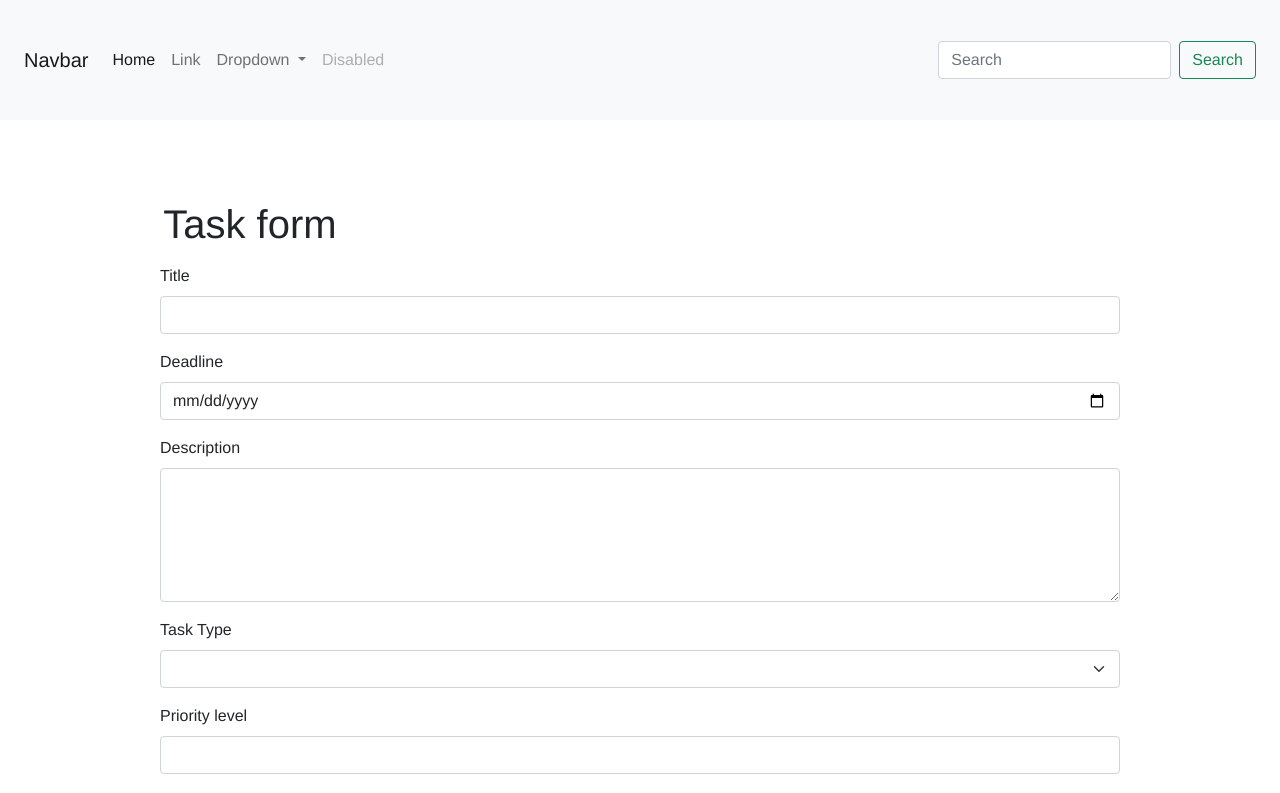
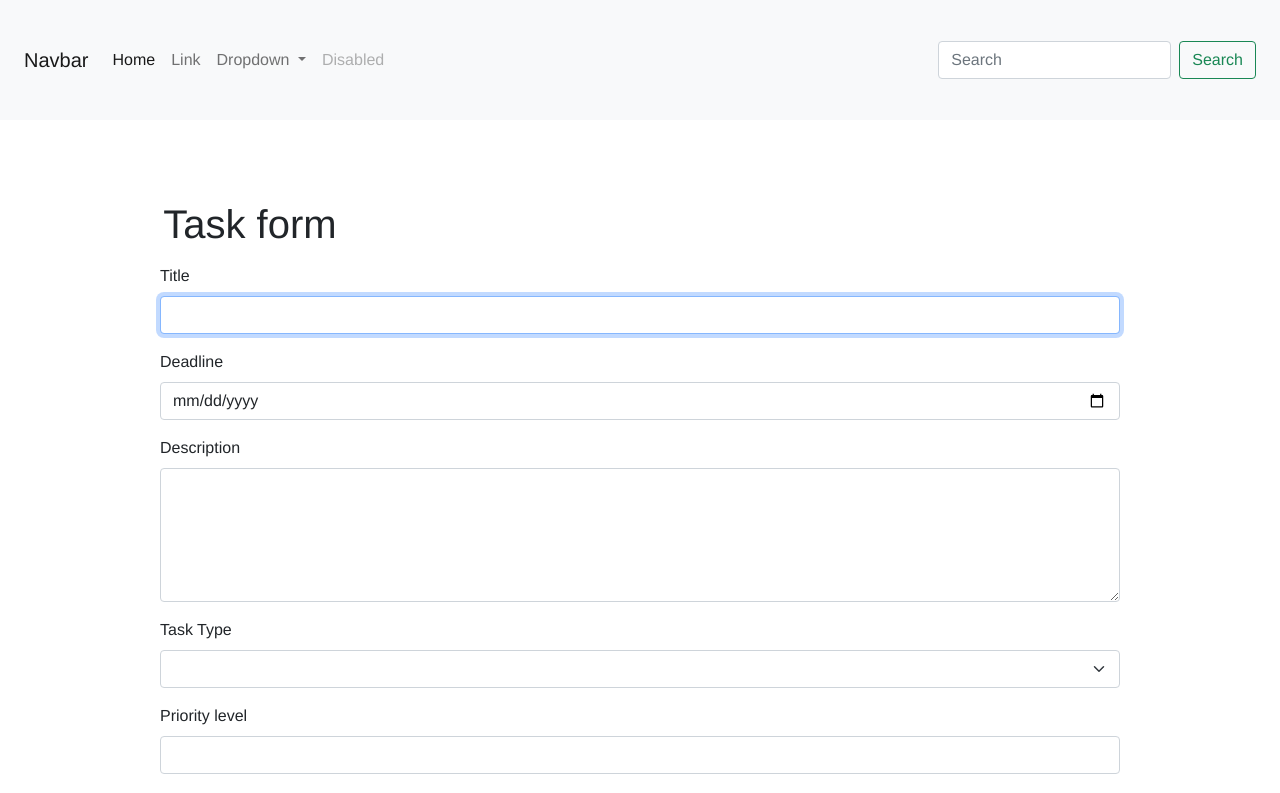
Before and after one commit to ltmquan/scheduler, a Vue app in the folder scheduler-frontend/: page /task/create in a window 1280 px wide. Shown: the top 793 px of the page. Built offline with nearby package versions, Linux system fonts and the light colour scheme.

Commit message:
add autofocus to form

```diff
--- a/scheduler-frontend/src/components/task-form/task-form-pres.vue
+++ b/scheduler-frontend/src/components/task-form/task-form-pres.vue
@@ -5,7 +5,7 @@
     </div>
     <div class="mb-3">
       <label class="form-label">Title</label>
-      <input type="text" class="form-control" v-model="task.title" />
+      <input type="text" class="form-control" v-model="task.title" autofocus />
     </div>
     <div class="mb-3">
       <label class="form-label">Deadline</label>
```
